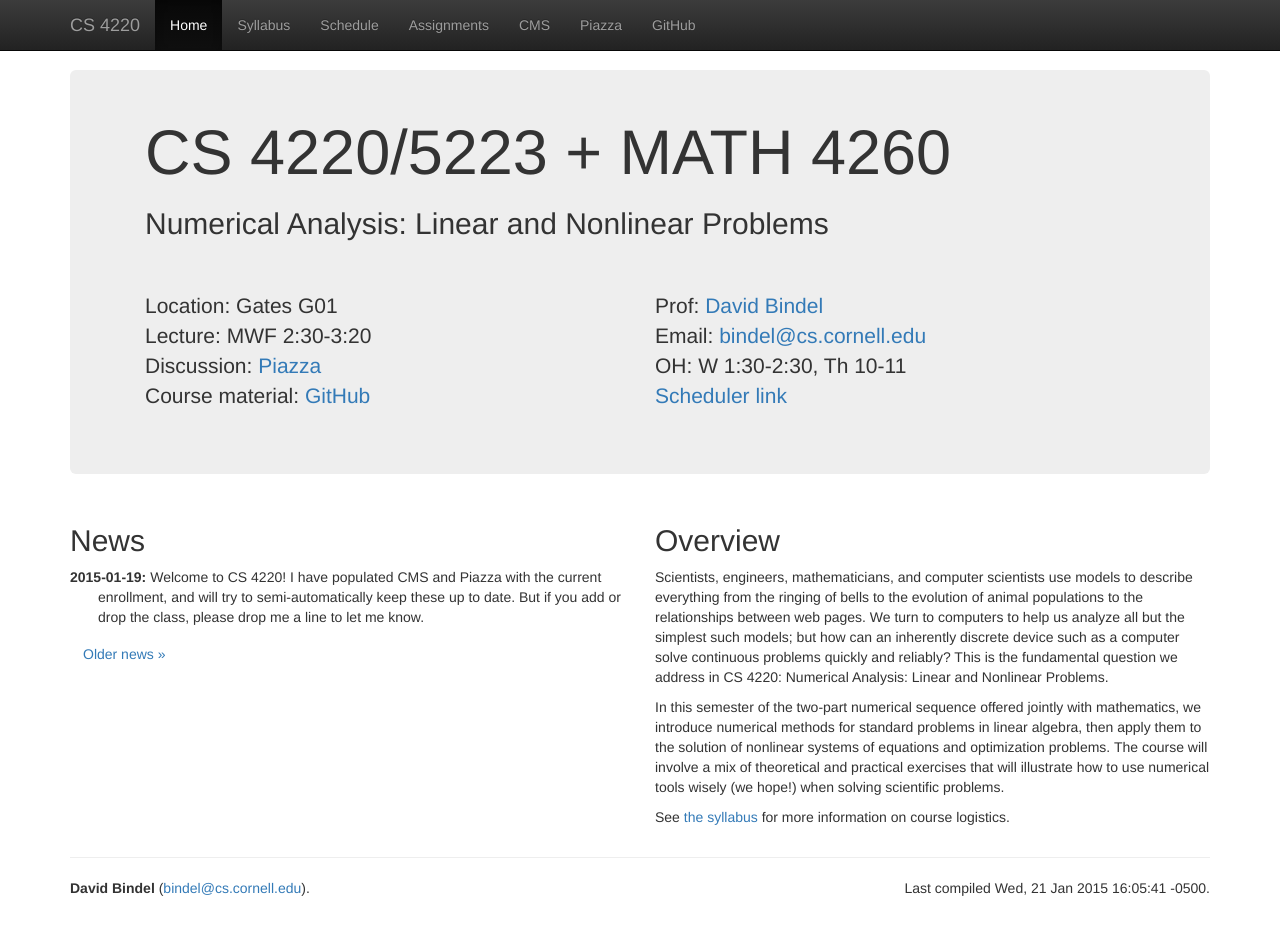
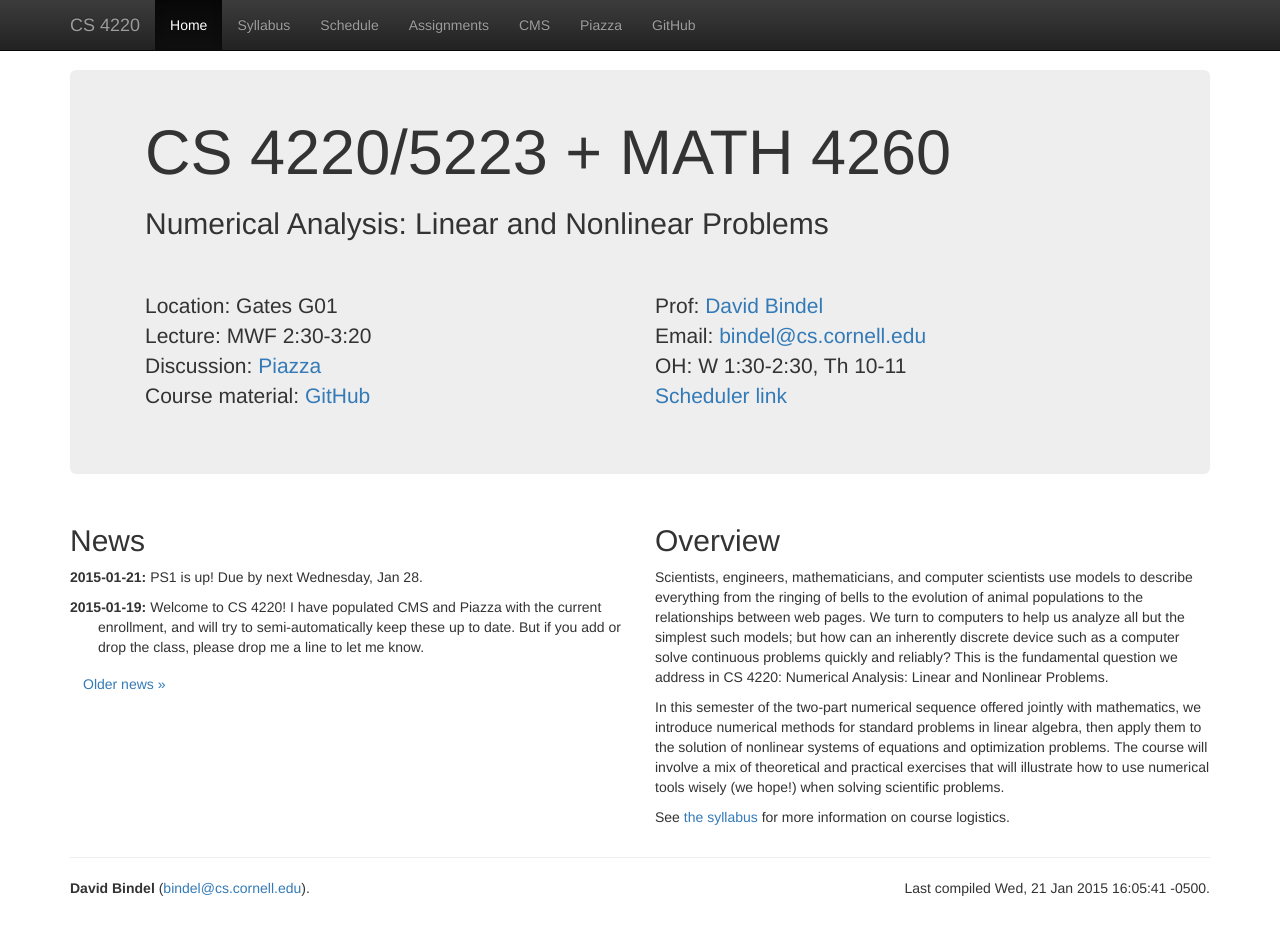
Before and after one commit to dbindel/cs4220-s15, a Jekyll site: the page built from web/index.html, in a window 1280 px wide and 928 px high. Built offline with Jekyll 4.4.1, drawn with Linux system fonts in a browser that asks for light colours; nearby versions of some CDN libraries.

Commit message:
Update web page with PS1.

```diff
--- /dev/null
+++ b/web/_data/hw.yml
@@ -0,0 +1,3 @@
+-
+  name: ps1
+  due: 2015-01-28
--- a/web/_data/news.yml
+++ b/web/_data/news.yml
@@ -5,3 +5,7 @@
     current enrollment, and will try to semi-automatically keep these
     up to date.  But if you add or drop the class, please drop
     me a line to let me know.
+-
+  date: 2015-01-21
+  text:
+    PS1 is up!  Due by next Wednesday, Jan 28.
```
Also changed, not shown: web/assignments.html (+5 -3 lines), 2 other files.
